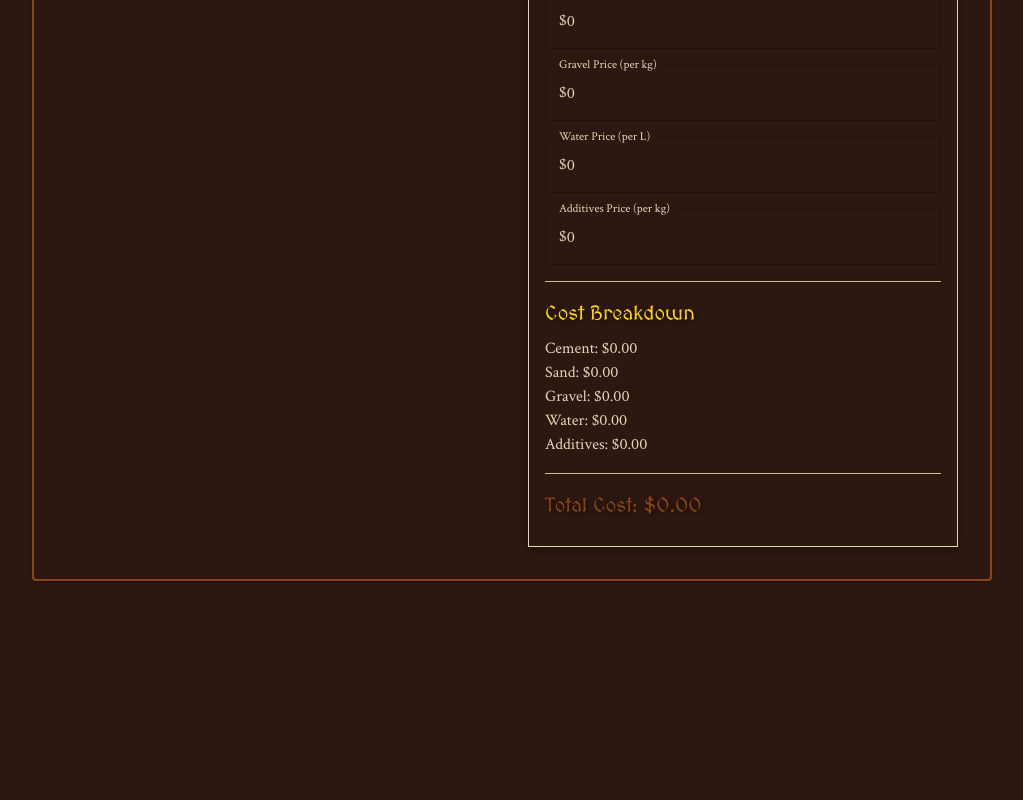
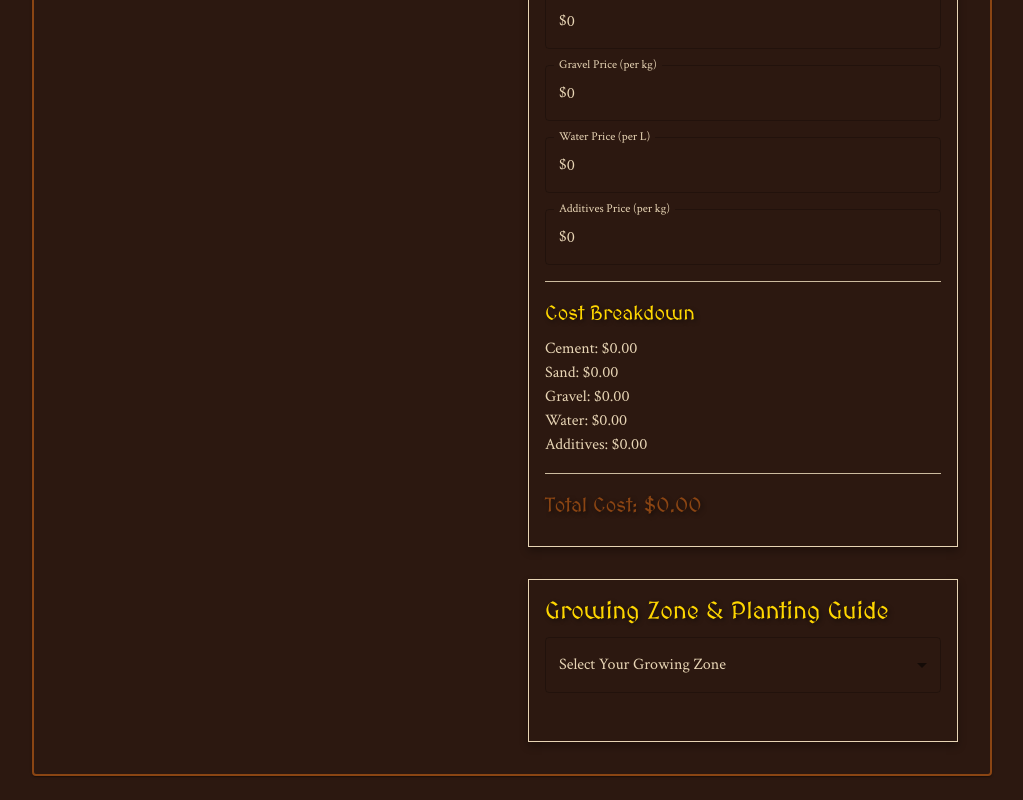
Before and after one commit to Foxglovery/concrete-mixer, a React (Create React App) app: page /calculator in a window 1280 px wide. Shown: the part 1181-1981 px from the top of the page, without its empty margins (248-1271 px from the left). Before the commit the page ends 1786 px from the top, so only its background shows below. Built offline with nearby package versions, Linux system fonts and the light colour scheme.

Commit message:
added zones

```diff
--- a/src/pages/MaterialCalculator.tsx
+++ b/src/pages/MaterialCalculator.tsx
@@ -14,6 +14,10 @@ import {
   Card,
   CardContent,
   Divider,
+  Chip,
+  List,
+  ListItem,
+  ListItemText,
 } from '@mui/material';
 import styled from 'styled-components';
 
@@ -69,6 +73,21 @@ interface MaterialPrices {
   additives: number;
 }
 
+interface Plant {
+  name: string;
+  type: 'vegetable' | 'herb' | 'flower' | 'fruit';
+  plantingTime: string[];
+  harvestTime: string[];
+  difficulty: 'easy' | 'medium' | 'hard';
+}
+
+interface GrowingZone {
+  zone: string;
+  description: string;
+  avgTemp: string;
+  plants: Plant[];
+}
+
 const MaterialCalculator = () => {
   const [projectType, setProjectType] = useState('');
   const [dimensions, setDimensions] = useState({
@@ -82,7 +101,7 @@ const MaterialCalculator = () => {
     gravel: 0,
     water: 0,
     additives: 0,
-    color: '#808080', // Default gray color
+    color: '#808080',
   });
   const [inventory, setInventory] = useState<Inventory>({
     cement: 0,
@@ -98,6 +117,103 @@ const MaterialCalculator = () => {
     water: 0,
     additives: 0,
   });
+  const [selectedZone, setSelectedZone] = useState('');
+
+  const growingZones: GrowingZone[] = [
+    {
+      zone: 'Zone 3',
+      description: 'Cold climate, short growing season',
+      avgTemp: '-40°F to -30°F',
+      plants: [
+        { name: 'Kale', type: 'vegetable', plantingTime: ['Spring', 'Fall'], harvestTime: ['Summer', 'Winter'], difficulty: 'easy' },
+        { name: 'Spinach', type: 'vegetable', plantingTime: ['Spring', 'Fall'], harvestTime: ['Summer', 'Winter'], difficulty: 'easy' },
+        { name: 'Peas', type: 'vegetable', plantingTime: ['Spring'], harvestTime: ['Summer'], difficulty: 'easy' },
+        { name: 'Radishes', type: 'vegetable', plantingTime: ['Spring', 'Fall'], harvestTime: ['Summer', 'Winter'], difficulty: 'easy' },
+      ]
+    },
+    {
+      zone: 'Zone 4',
+      description: 'Cold climate, moderate growing season',
+      avgTemp: '-30°F to -20°F',
+      plants: [
+        { name: 'Lettuce', type: 'vegetable', plantingTime: ['Spring', 'Fall'], harvestTime: ['Summer', 'Winter'], difficulty: 'easy' },
+        { name: 'Carrots', type: 'vegetable', plantingTime: ['Spring'], harvestTime: ['Summer', 'Fall'], difficulty: 'medium' },
+        { name: 'Beets', type: 'vegetable', plantingTime: ['Spring'], harvestTime: ['Summer', 'Fall'], difficulty: 'easy' },
+        { name: 'Chives', type: 'herb', plantingTime: ['Spring'], harvestTime: ['Summer', 'Fall'], difficulty: 'easy' },
+      ]
+    },
+    {
+      zone: 'Zone 5',
+      description: 'Moderate climate, good growing season',
+      avgTemp: '-20°F to -10°F',
+      plants: [
+        { name: 'Tomatoes', type: 'vegetable', plantingTime: ['Spring'], harvestTime: ['Summer', 'Fall'], difficulty: 'medium' },
+        { name: 'Basil', type: 'herb', plantingTime: ['Spring'], harvestTime: ['Summer', 'Fall'], difficulty: 'easy' },
+        { name: 'Zucchini', type: 'vegetable', plantingTime: ['Spring'], harvestTime: ['Summer', 'Fall'], difficulty: 'easy' },
+        { name: 'Marigolds', type: 'flower', plantingTime: ['Spring'], harvestTime: ['Summer', 'Fall'], difficulty: 'easy' },
+      ]
+    },
+    {
+      zone: 'Zone 6',
+      description: 'Moderate climate, long growing season',
+      avgTemp: '-10°F to 0°F',
+      plants: [
+        { name: 'Bell Peppers', type: 'vegetable', plantingTime: ['Spring'], harvestTime: ['Summer', 'Fall'], difficulty: 'medium' },
+        { name: 'Cucumbers', type: 'vegetable', plantingTime: ['Spring'], harvestTime: ['Summer', 'Fall'], difficulty: 'medium' },
+        { name: 'Rosemary', type: 'herb', plantingTime: ['Spring'], harvestTime: ['Year-round'], difficulty: 'medium' },
+        { name: 'Strawberries', type: 'fruit', plantingTime: ['Spring'], harvestTime: ['Summer'], difficulty: 'medium' },
+      ]
+    },
+    {
+      zone: 'Zone 7',
+      description: 'Mild climate, very long growing season',
+      avgTemp: '0°F to 10°F',
+      plants: [
+        { name: 'Eggplant', type: 'vegetable', plantingTime: ['Spring'], harvestTime: ['Summer', 'Fall'], difficulty: 'medium' },
+        { name: 'Oregano', type: 'herb', plantingTime: ['Spring'], harvestTime: ['Year-round'], difficulty: 'easy' },
+        { name: 'Lavender', type: 'herb', plantingTime: ['Spring'], harvestTime: ['Summer'], difficulty: 'medium' },
+        { name: 'Blueberries', type: 'fruit', plantingTime: ['Spring'], harvestTime: ['Summer'], difficulty: 'hard' },
+      ]
+    },
+    {
+      zone: 'Zone 8',
+      description: 'Warm climate, year-round growing',
+      avgTemp: '10°F to 20°F',
+      plants: [
+        { name: 'Sweet Potatoes', type: 'vegetable', plantingTime: ['Spring'], harvestTime: ['Fall'], difficulty: 'medium' },
+        { name: 'Thyme', type: 'herb', plantingTime: ['Spring'], harvestTime: ['Year-round'], difficulty: 'easy' },
+        { name: 'Citrus Trees', type: 'fruit', plantingTime: ['Spring'], harvestTime: ['Winter'], difficulty: 'hard' },
+        { name: 'Bougainvillea', type: 'flower', plantingTime: ['Spring'], harvestTime: ['Year-round'], difficulty: 'medium' },
+      ]
+    },
+  ];
+
+  const getCurrentSeason = () => {
+    const month = new Date().getMonth();
+    if (month >= 2 && month <= 4) return 'Spring';
+    if (month >= 5 && month <= 7) return 'Summer';
+    if (month >= 8 && month <= 10) return 'Fall';
+    return 'Winter';
+  };
+
+  const getPlantsForCurrentSeason = () => {
+    if (!selectedZone) return [];
+    const zone = growingZones.find(z => z.zone === selectedZone);
+    if (!zone) return [];
+    const currentSeason = getCurrentSeason();
+    return zone.plants.filter(plant =>
+      plant.plantingTime.includes(currentSeason) || plant.plantingTime.includes('Year-round')
+    );
+  };
+
+  const getDifficultyColor = (difficulty: string) => {
+    switch (difficulty) {
+      case 'easy': return 'success';
+      case 'medium': return 'warning';
+      case 'hard': return 'error';
+      default: return 'default';
+    }
+  };
 
   const projectTypes = [
     { value: 'planter', label: 'Garden Planter' },
@@ -415,6 +531,100 @@ const MaterialCalculator = () => {
                 </Typography>
               </CardContent>
             </ResultCard>
+
+            <ResultCard>
+              <CardContent>
+                <Typography variant="h5" gutterBottom>
+                  Growing Zone & Planting Guide
+                </Typography>
+
+                <FormControl fullWidth sx={{ mb: 3 }}>
+                  <InputLabel>Select Your Growing Zone</InputLabel>
+                  <Select
+                    value={selectedZone}
+                    label="Select Your Growing Zone"
+                    onChange={(e) => setSelectedZone(e.target.value)}
+                  >
+                    {growingZones.map((zone) => (
+                      <MenuItem key={zone.zone} value={zone.zone}>
+                        {zone.zone} - {zone.description}
+                      </MenuItem>
+                    ))}
+                  </Select>
+                </FormControl>
+
+                {selectedZone && (
+                  <>
+                    <Box sx={{ mb: 3 }}>
+                      <Typography variant="h6" gutterBottom>
+                        Zone Information
+                      </Typography>
+                      <Typography variant="body1" sx={{ mb: 1 }}>
+                        <strong>Zone:</strong> {selectedZone}
+                      </Typography>
+                      <Typography variant="body1" sx={{ mb: 1 }}>
+                        <strong>Description:</strong> {growingZones.find(z => z.zone === selectedZone)?.description}
+                      </Typography>
+                      <Typography variant="body1" sx={{ mb: 2 }}>
+                        <strong>Average Temperature Range:</strong> {growingZones.find(z => z.zone === selectedZone)?.avgTemp}
+                      </Typography>
+                      <Typography variant="body1" sx={{ mb: 2 }}>
+                        <strong>Current Season:</strong> {getCurrentSeason()}
+                      </Typography>
+                    </Box>
+
+                    <Divider sx={{ my: 2 }} />
+
+                    <Typography variant="h6" gutterBottom>
+                      Plants to Plant Right Now ({getCurrentSeason()})
+                    </Typography>
+
+                    {getPlantsForCurrentSeason().length > 0 ? (
+                      <List>
+                        {getPlantsForCurrentSeason().map((plant, index) => (
+                          <ListItem key={index} sx={{ border: '1px solid #ddd', borderRadius: 1, mb: 1 }}>
+                            <ListItemText
+                              primary={
+                                <Box sx={{ display: 'flex', alignItems: 'center', gap: 1 }}>
+                                  <Typography variant="subtitle1" sx={{ fontWeight: 'bold' }}>
+                                    {plant.name}
+                                  </Typography>
+                                  <Chip
+                                    label={plant.type}
+                                    size="small"
+                                    color="primary"
+                                    variant="outlined"
+                                  />
+                                  <Chip
+                                    label={plant.difficulty}
+                                    size="small"
+                                    color={getDifficultyColor(plant.difficulty) as any}
+                                  />
+                                </Box>
+                              }
+                              secondary={
+                                <Box>
+                                  <Typography variant="body2" color="text.secondary">
+                                    <strong>Planting Time:</strong> {plant.plantingTime.join(', ')}
+                                  </Typography>
+                                  <Typography variant="body2" color="text.secondary">
+                                    <strong>Harvest Time:</strong> {plant.harvestTime.join(', ')}
+                                  </Typography>
+                                </Box>
+                              }
+                            />
+                          </ListItem>
+                        ))}
+                      </List>
+                    ) : (
+                      <Typography variant="body1" color="text.secondary">
+                        No plants are recommended for planting in {getCurrentSeason()} in {selectedZone}.
+                      </Typography>
+                    )}
+                  </>
+                )}
+              </CardContent>
+            </ResultCard>
           </Grid>
         </Grid>
       </StyledPaper>
```
